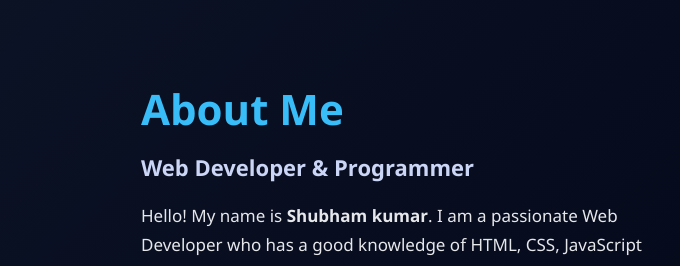
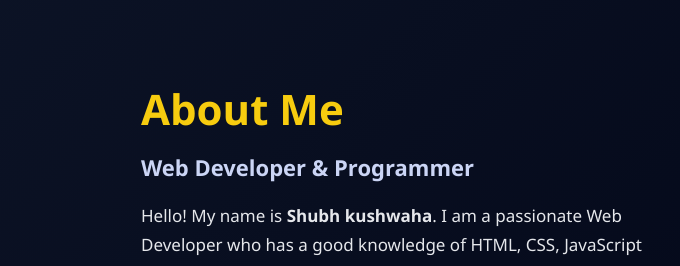
Before and after one commit to shubhamraj997392-source/subham-profile-, a plain HTML site: page about.html in a window 1280 px wide. Shown: the top 266 px of the page, 519-1199 px from the left. Drawn offline with Linux system fonts and the light colour scheme.

Commit message:
Update site name and color; add LiveServer port
Replace 'Shubham kumar' with 'Shubh kushwaha' across index.html and about.html to reflect the correct name, change the about page header color from #38bdf8 to #f7cc0f, and add .vscode/settings.json to set Live Server port to 5501.

```diff
--- a/about.html
+++ b/about.html
@@ -47,7 +47,7 @@
         .about-content h1 {
             font-size: 42px;
             margin-bottom: 15px;
-            color: #38bdf8;
+            color: #f7cc0f;
         }
 
         .about-content h3 {
@@ -147,7 +147,7 @@
         <h3>Web Developer & Programmer</h3>
 
         <p>
-            Hello! My name is <b>Shubham kumar</b>. I am a passionate Web Developer
+            Hello! My name is <b>Shubh kushwaha</b>. I am a passionate Web Developer
             who has a good knowledge of HTML, CSS, JavaScript and C Programming.
             I enjoy creating modern, responsive and user-friendly websites.
         </p>
```
Also changed, not shown: index.html (+1 -1 lines).
